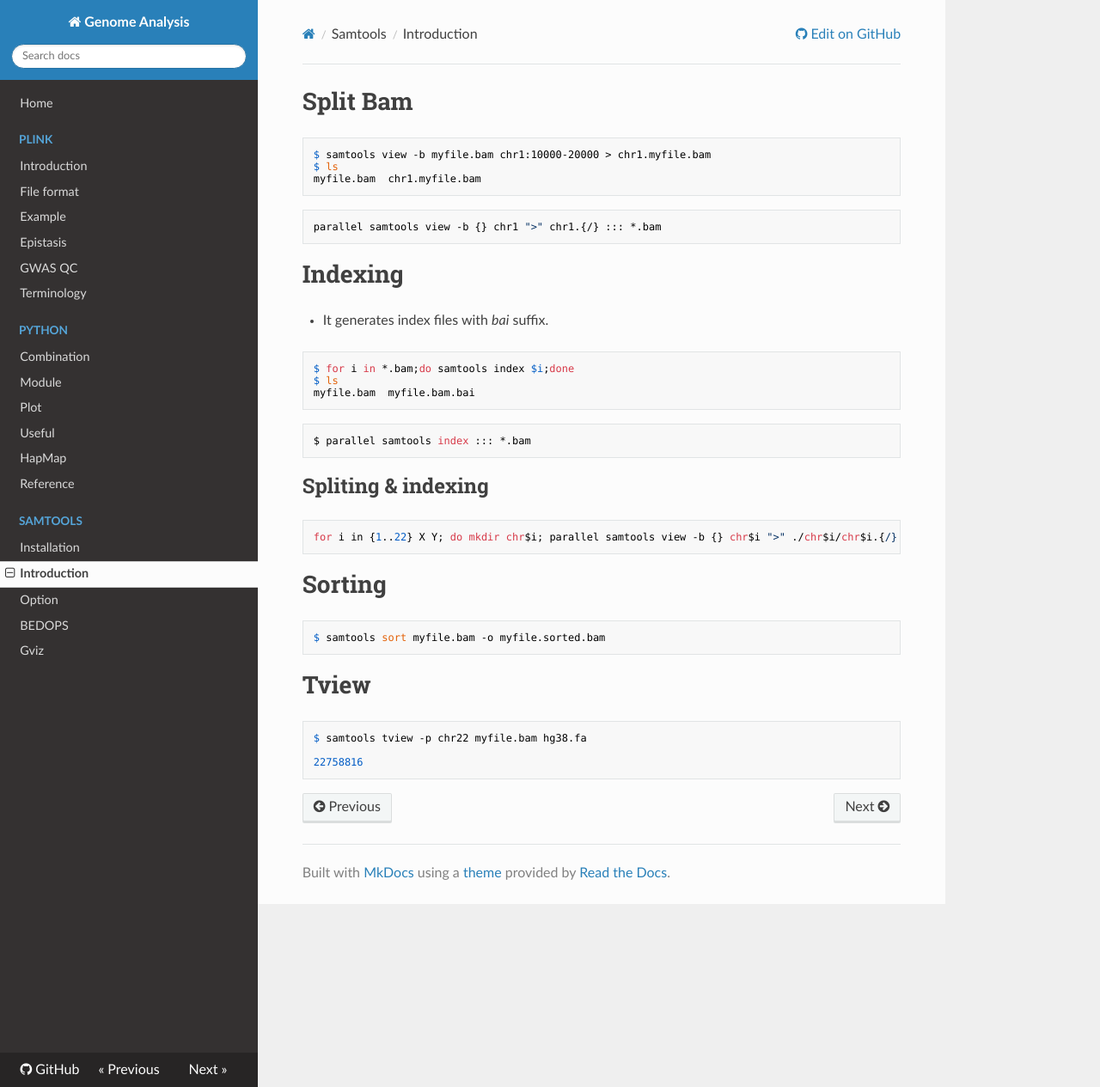
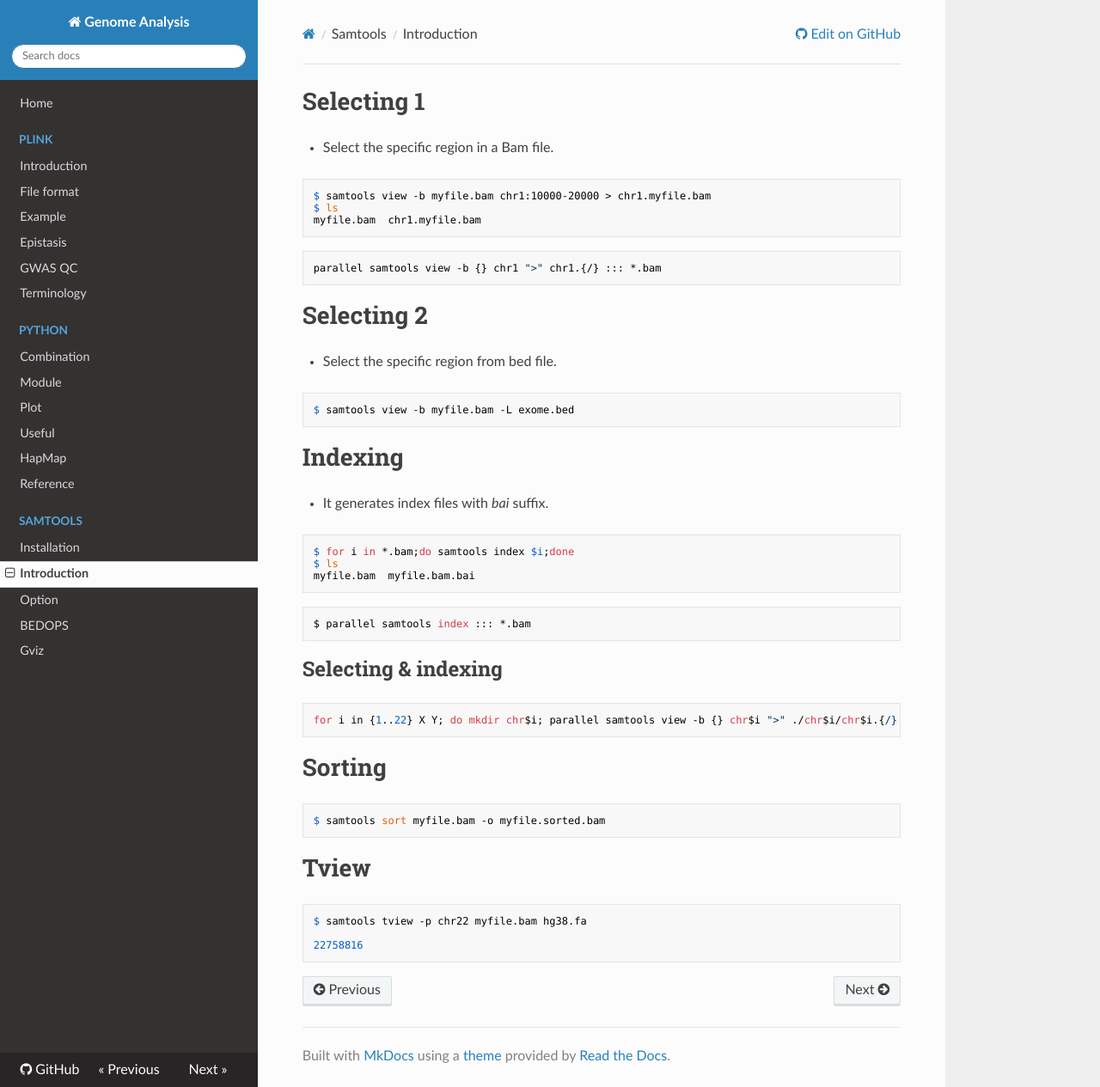
Before and after one commit to WonyoungCho/plink, an MkDocs documentation site: the page built from docs/samtools_int.md, in a window 1280 px wide and 1265 px high. Shown: the whole window at 86% size. Built offline with MkDocs 1.6.1, drawn with Linux system fonts in a browser that asks for light colours; nearby versions of some CDN libraries; old or Windows-style settings are respelled for this version of MkDocs.

Commit message:
Update samtools_int.md

````diff
--- a/docs/samtools_int.md
+++ b/docs/samtools_int.md
@@ -1,5 +1,5 @@
-# Split Bam
-
+# Selecting 1
+- Select the specific region in a Bam file.
 ```
 $ samtools view -b myfile.bam chr1:10000-20000 > chr1.myfile.bam
 $ ls
@@ -9,6 +9,11 @@ myfile.bam  chr1.myfile.bam
 parallel samtools view -b {} chr1 ">" chr1.{/} ::: *.bam
 ```
 
+# Selecting 2
+- Select the specific region from bed file.
+```
+$ samtools view -b myfile.bam -L exome.bed
+```
 
 # Indexing
 - It generates index files with *bai* suffix.
@@ -21,10 +26,11 @@ myfile.bam  myfile.bam.bai
 $ parallel samtools index ::: *.bam
 ```
 
-## Spliting & indexing
+## Selecting & indexing
 ```
 for i in {1..22} X Y; do mkdir chr$i; parallel samtools view -b {} chr$i ">" ./chr$i/chr$i.{/} ::: ../*.bam; parallel samtools index ::: ./chr$i/*.bam; done
 ```
+
 
 # Sorting
 ```
````
